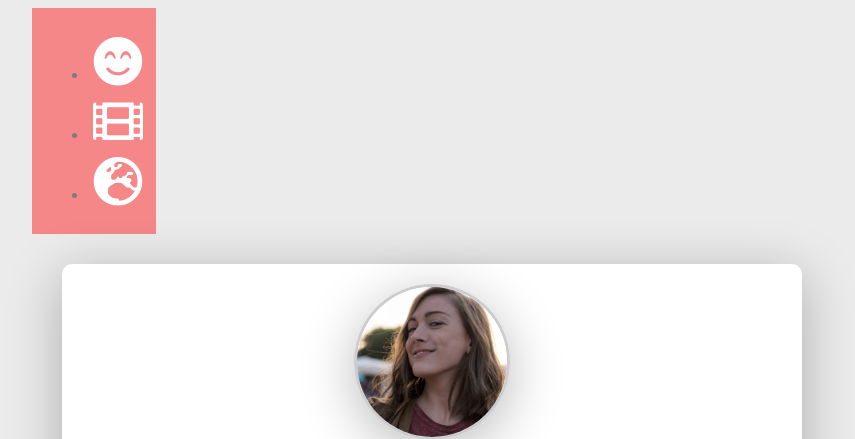
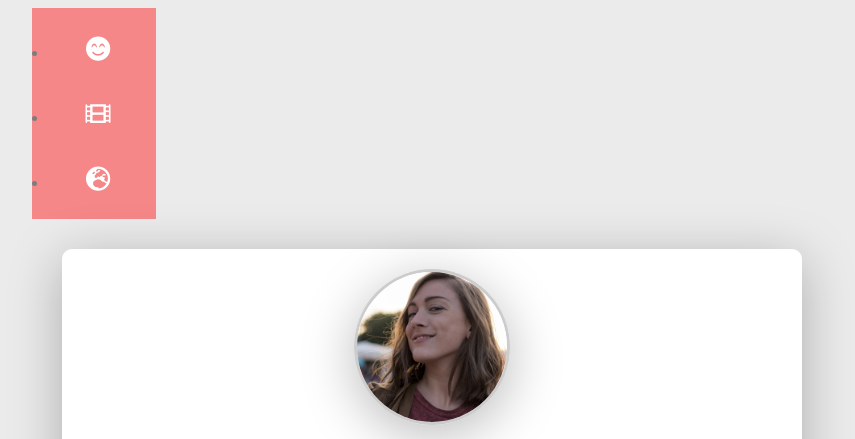
Before and after one commit to jenn1ferl0uise/profile, a plain HTML site: page index.html in a window 1280 px wide. Shown: the top 439 px of the page, without its empty margins (208-1063 px from the left). Drawn offline with Linux system fonts and the light colour scheme.

Commit message:
trying to fix navbar 5

```diff
--- a/index.html
+++ b/index.html
@@ -12,8 +12,8 @@
   </head>
   <body>
     <div class="container">
-      <div id="sidebar">
-        <ul>
+      <div>
+        <ul id="sidebar">
           <li>
             <a href="#about-me">
               <i class="fas fa-smile-beam"></i>
--- a/style.css
+++ b/style.css
@@ -142,7 +142,7 @@ p {
     display: block;
 }
 
-#sidebar a {
+#sidebar i {
   text-decoration: none;
   font-size: 25px;
   color: white;
```
